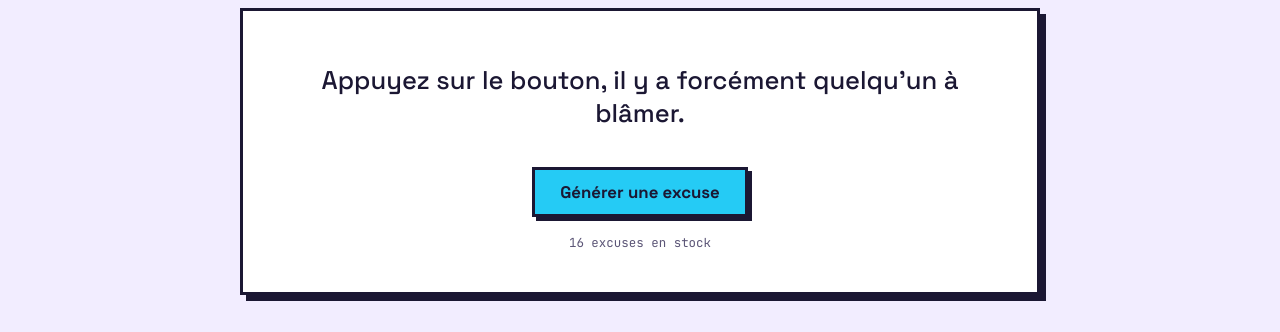
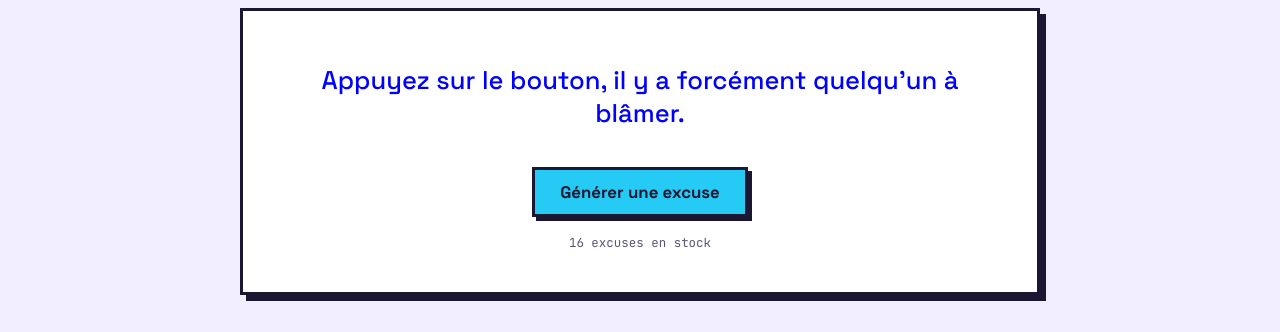
Before and after one commit to Makaschool/cestledns, a plain HTML site: page index.html in a window 1280 px wide. Shown: the part 324-656 px from the top of the page. Drawn offline with Linux system fonts and the light colour scheme.

Commit message:
Ajout de la couleur du texte

```diff
--- a/style.css
+++ b/style.css
@@ -176,3 +176,4 @@ body{
   .compteur{align-items:flex-start}
   .chiffre-txt{text-align:left}
 }
+body { color: blue; }
```
